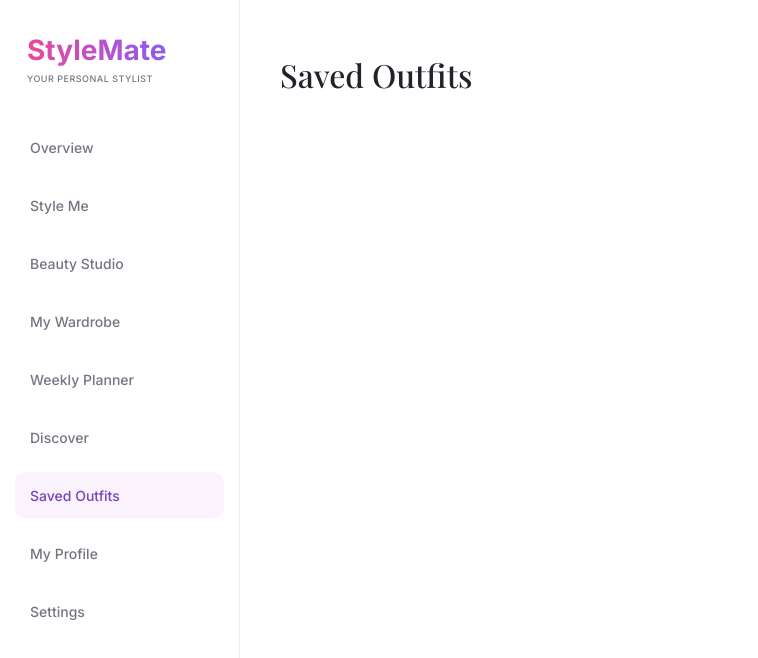
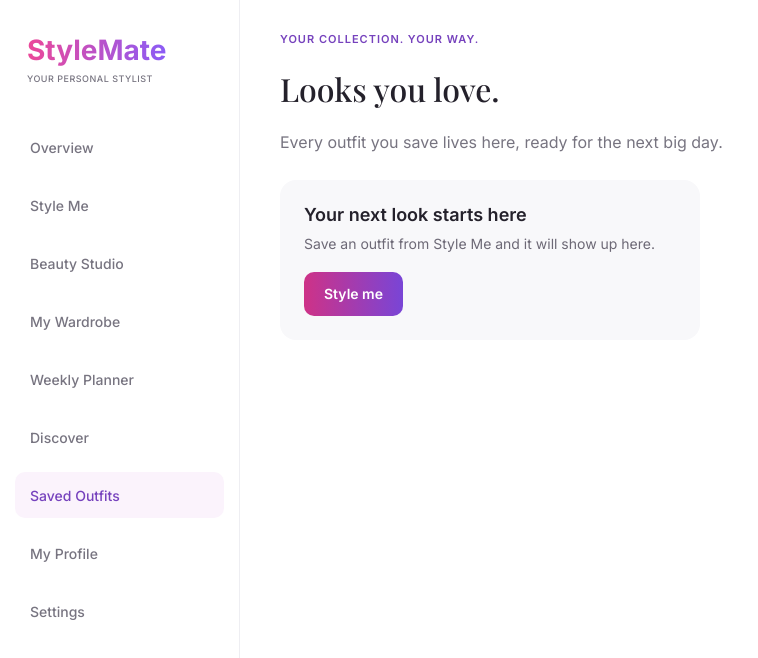
Before and after one commit to DavidaChamah/Stylemate, a React (Vite) app in the folder frontend/: page /saved in a window 1280 px wide. Shown: the top 658 px of the page, without its empty margins (0-758 px from the left). Built offline with nearby package versions, Linux system fonts and the light colour scheme.

Commit message:
Build Saved Outfits and Add to wardrobe from Discover

```diff
--- a/frontend/src/index.css
+++ b/frontend/src/index.css
@@ -434,3 +434,20 @@ h1, h2, h3 { font-family: var(--font-heading); font-weight: 500; }
   font-weight: 600;
 }
 .product-price { margin: 4px 0 0; font-size: 15px; font-weight: 600; }
+
+.empty-state {
+  max-width: 420px;
+  margin-top: 28px;
+  padding: 24px;
+  background: var(--panel);
+  border-radius: 16px;
+}
+.empty-state h3 {
+  margin: 0 0 10px;
+  font-family: var(--font-ui);
+  font-size: 18px;
+  font-weight: 600;
+}
+.empty-state p { margin: 0 0 20px; font-size: 14px; color: var(--muted-2); }
+
+.link-btn:disabled { color: var(--success-text); cursor: default; }
--- a/frontend/src/pages/Discover.jsx
+++ b/frontend/src/pages/Discover.jsx
@@ -44,6 +44,21 @@ export default function Discover() {
   const [price, setPrice] = useState('All');
   const [location, setLocation] = useState('All');
   const [needed] = useState(getNeededKeys);
+    const [added, setAdded] = useState([]);
+
+  function addToWardrobe(p) {
+    const wardrobe = loadJson('wardrobe', initialItems);
+    const next = [
+      ...wardrobe,
+      { id: Date.now(), name: p.name, category: p.category, color: p.color },
+    ];
+    try {
+      localStorage.setItem('wardrobe', JSON.stringify(next));
+    } catch {
+      /* storage unavailable, ignore */
+    }
+    setAdded([...added, p.id]);
+  }
 
   const shown = products
     .filter((p) => category === 'All' || p.category === category)
@@ -103,6 +118,13 @@ export default function Discover() {
             <h3 className="card-title">{p.name}</h3>
             <p className="card-meta">{p.shop} · {p.location}</p>
             <p className="product-price">GH₵{p.price}</p>
+                        <button
+              className="link-btn"
+              disabled={added.includes(p.id)}
+              onClick={() => addToWardrobe(p)}
+            >
+              {added.includes(p.id) ? 'Added to wardrobe ✓' : '+ Add to my wardrobe'}
+            </button>
           </div>
         ))}
       </div>
--- a/frontend/src/pages/Saved.jsx
+++ b/frontend/src/pages/Saved.jsx
@@ -1,3 +1,103 @@
+import { useState } from 'react';
+import { useNavigate } from 'react-router-dom';
+import { outfitLibrary } from '../data/style';
+import { initialItems } from '../data/wardrobe';
+
+function loadJson(key, fallback) {
+  try {
+    const saved = localStorage.getItem(key);
+    return saved ? JSON.parse(saved) : fallback;
+  } catch {
+    return fallback;
+  }
+}
+
 export default function Saved() {
-  return <h1>Saved Outfits</h1>;
+  const navigate = useNavigate();
+  const [saved, setSaved] = useState(() => loadJson('savedOutfits', []));
+  const wardrobe = loadJson('wardrobe', initialItems);
+
+  const looks = saved
+    .map((s) => {
+      const outfit = outfitLibrary.find((o) => o.id === s.id);
+      if (!outfit) return null;
+      const items = outfit.items.map((it) => ({
+        ...it,
+        owned: wardrobe.some(
+          (w) =>
+            w.category === it.category &&
+            w.color.toLowerCase() === it.color.toLowerCase()
+        ),
+      }));
+      const cost = items.filter((i) => !i.owned).reduce((sum, i) => sum + i.price, 0);
+      return { ...outfit, items, cost, event: s.event };
+    })
+    .filter(Boolean);
+
+  function remove(id) {
+    const next = saved.filter((s) => s.id !== id);
+    setSaved(next);
+    try {
+      localStorage.setItem('savedOutfits', JSON.stringify(next));
+    } catch {
+      /* storage unavailable, ignore */
+    }
+  }
+
+  return (
+    <div>
+      <p className="eyebrow">YOUR COLLECTION. YOUR WAY.</p>
+      <h1>Looks you love.</h1>
+      <p className="subtitle">
+        Every outfit you save lives here, ready for the next big day.
+      </p>
+
+      {looks.length === 0 && (
+        <div className="empty-state">
+          <h3>Your next look starts here</h3>
+          <p>Save an outfit from Style Me and it will show up here.</p>
+          <button className="btn-primary" onClick={() => navigate('/style-me')}>
+            Style me
+          </button>
+        </div>
+      )}
+
+      <div className="looks">
+        {looks.map((look) => (
+          <div className="look" key={look.id}>
+            <div className="look-img">{look.name}</div>
+            <div className="look-body">
+              <h3>{look.name}</h3>
+              <p className="look-tagline">Saved for {look.event.toLowerCase()}</p>
+              <ul className="look-items">
+                {look.items.map((it) => (
+                  <li key={it.label}>
+                    <span>{it.label}</span>
+                    <em className={it.owned ? 'tag owned' : 'tag missing'}>
+                      {it.owned ? 'In your wardrobe' : 'Missing item'}
+                    </em>
+                  </li>
+                ))}
+              </ul>
+              <p className="look-cost">
+                {look.cost === 0
+                  ? 'You already have everything you need.'
+                  : `Estimated additions: GH₵${look.cost}`}
+              </p>
+              <div className="look-actions">
+                {look.cost > 0 && (
+                  <button className="btn-primary" onClick={() => navigate('/discover')}>
+                    Find Missing Items
+                  </button>
+                )}
+                <button className="tab" onClick={() => remove(look.id)}>
+                  Remove
+                </button>
+              </div>
+            </div>
+          </div>
+        ))}
+      </div>
+    </div>
+  );
 }
```
